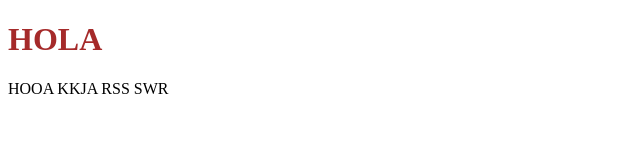
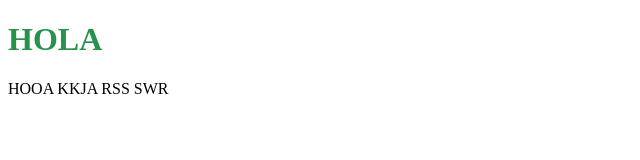
Before and after one commit to JGO-07/Clase3, a plain HTML site: page index.html in a window 1280 px wide. Shown: the full height of the page, 0-640 px from the left. Drawn offline with Linux system fonts and the light colour scheme.

Commit message:
comentario

```diff
--- a/style.css
+++ b/style.css
@@ -1,3 +1,3 @@
 h1{
-    color: brown;
+    color: rgb(39, 146, 76);
 }
```
